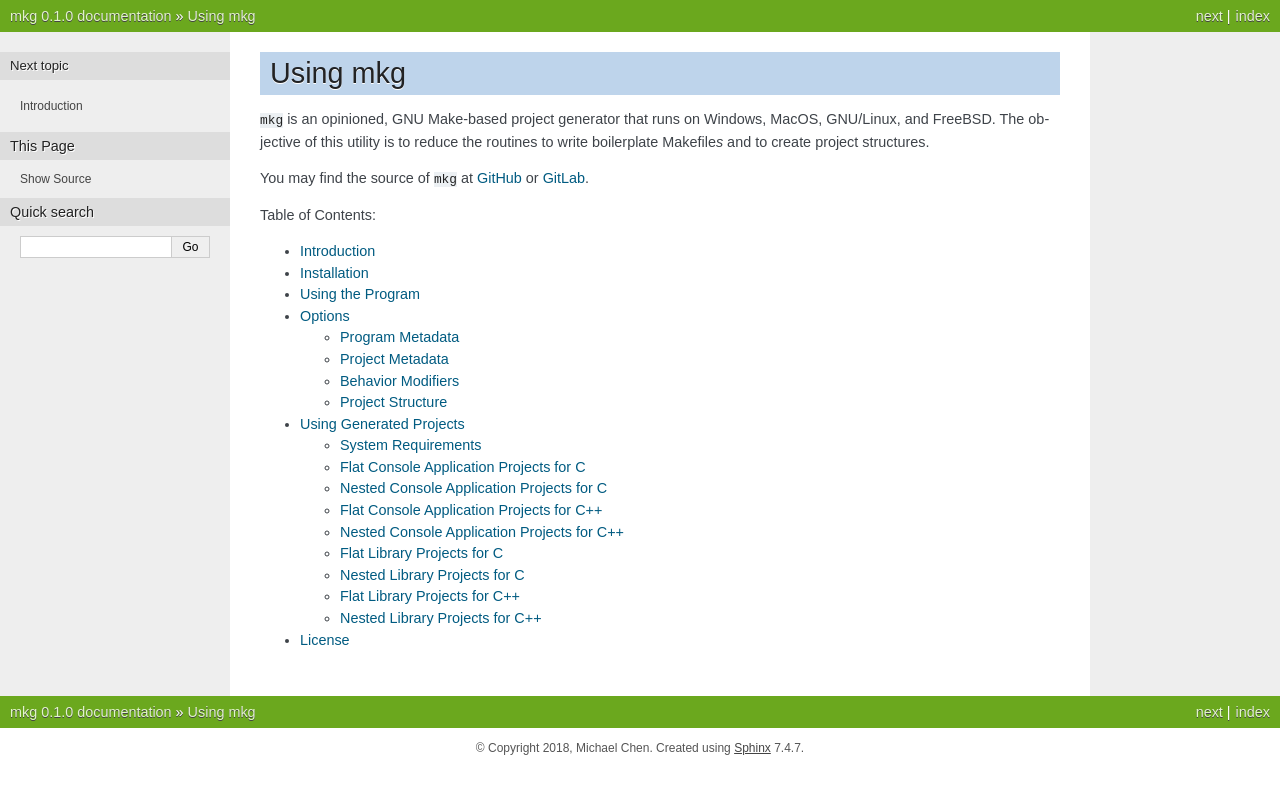
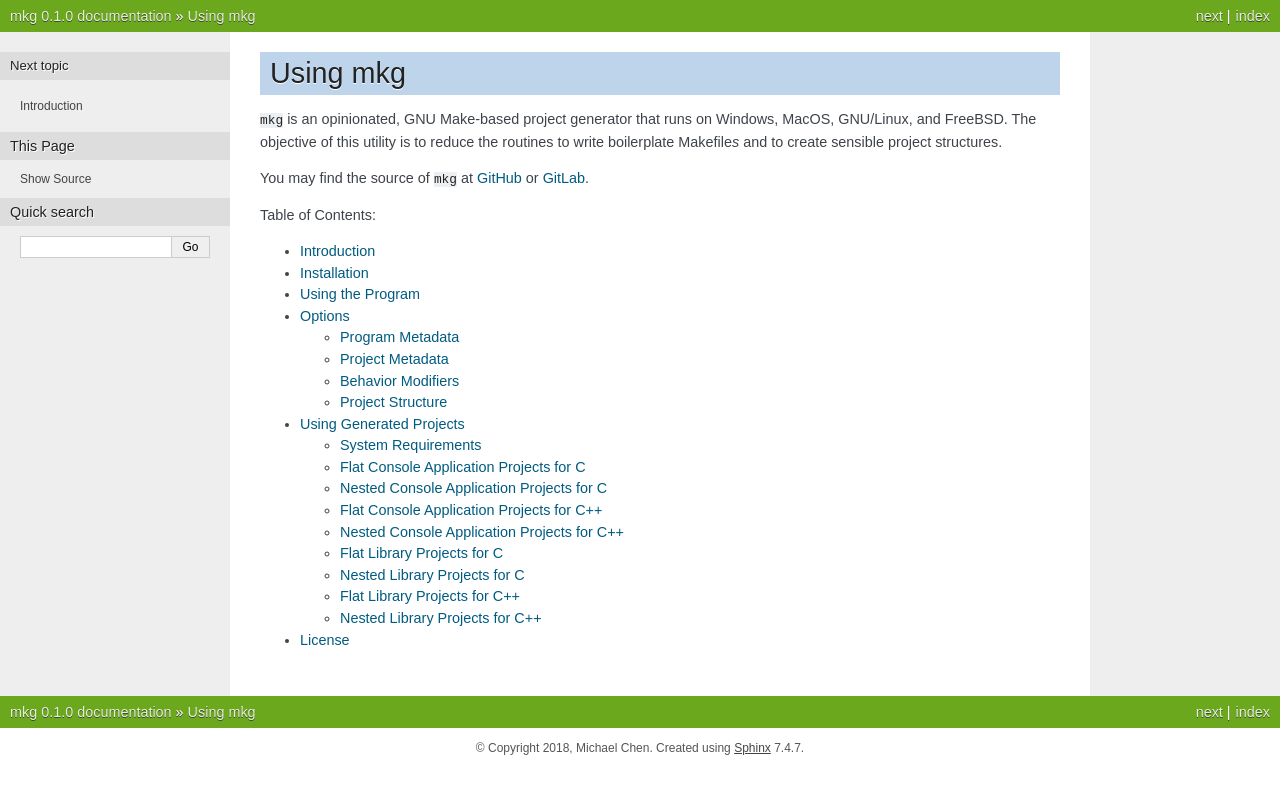
Before and after one commit to cwchentw/mkg-doc, a Sphinx documentation site: the page built from source/index.rst, in a window 1280 px wide. Shown: the top 794 px of the page. Built offline with Sphinx 7.4.7, drawn with Linux system fonts in a browser that asks for light colours.

Commit message:
Minor fix

```diff
--- a/source/index.rst
+++ b/source/index.rst
@@ -7,10 +7,10 @@
 Using mkg
 =========
 
-``mkg`` is an opinioned, GNU Make-based project generator that runs on
+``mkg`` is an opinionated, GNU Make-based project generator that runs on
 Windows, MacOS, GNU/Linux, and FreeBSD. The objective of this utility is
 to reduce the routines to write boilerplate Makefile\ *s* and  to create
-project structures.
+sensible project structures.
 
 You may find the source of ``mkg`` at
 `GitHub <https://github.com/cwchentw/mkg>`_ or
--- a/source/intro.rst
+++ b/source/intro.rst
@@ -5,7 +5,7 @@ Introduction
 **mkg is still at early stage. We may introduce compatibility-breaking changes**
 **without any warning.**
 
-``mkg`` stands for Makefile Generator, a opinioned GNU Make-based project generator.
+``mkg`` stands for Makefile Generator, a opinionated GNU Make-based project generator.
 The utility aims to simplify the routines to write boilerplate code for cross-platform
 Makefile and to create common project structures. Currently, ``mkg`` supports console
 application and library projects for either C or C++.
```
